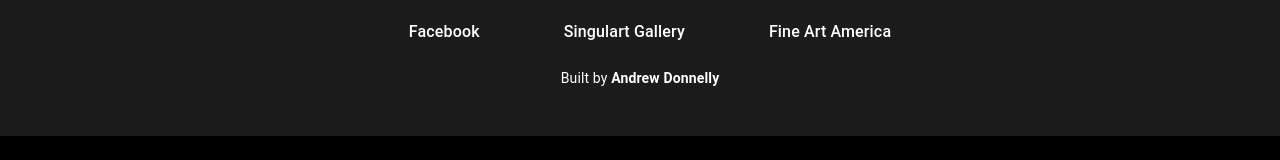
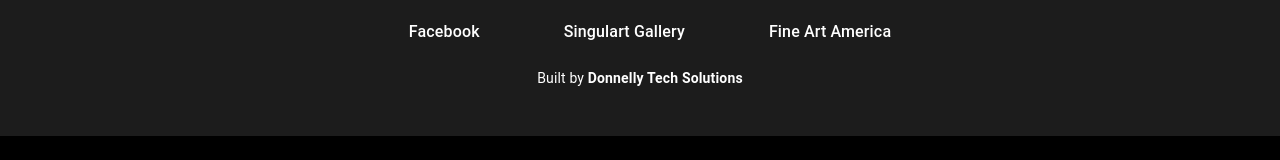
Before and after one commit to AndrewDonnelly93/artist-portfolio, a Next.js app: page / in a window 1280 px wide. Shown: the part 524-684 px from the top of the page. Built offline with nearby package versions, Linux system fonts and the light colour scheme; no server answers; some icons are missing.

Commit message:
website link changed

```diff
--- a/src/components/Footer.tsx
+++ b/src/components/Footer.tsx
@@ -112,7 +112,7 @@ const Footer: React.FC = () => {
         <Typography variant="body2" align="center" sx={{ color: 'inherit' }}>
           Built by&nbsp;
           <Link
-            href="https://www.linkedin.com/in/andrewdonnelly93/"
+            href="https://www.donnellytechsolutions.co.uk/"
             target="_blank"
             rel="noopener noreferrer"
             color="inherit"
@@ -124,7 +124,7 @@ const Footer: React.FC = () => {
               '&:hover, &:focus-visible': linkHoverStyles,
             }}
           >
-            Andrew Donnelly
+            Donnelly Tech Solutions
           </Link>
         </Typography>
       </Container>
```
